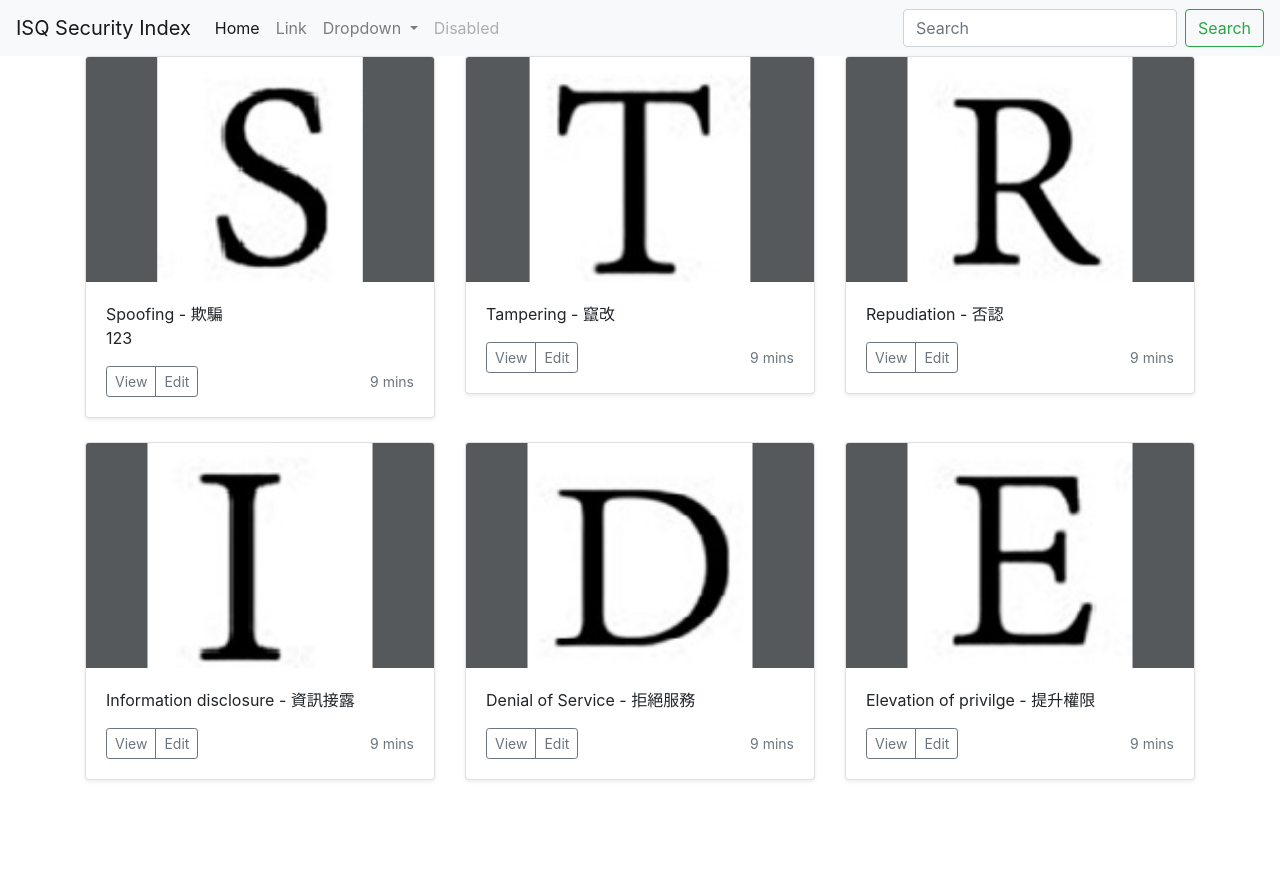
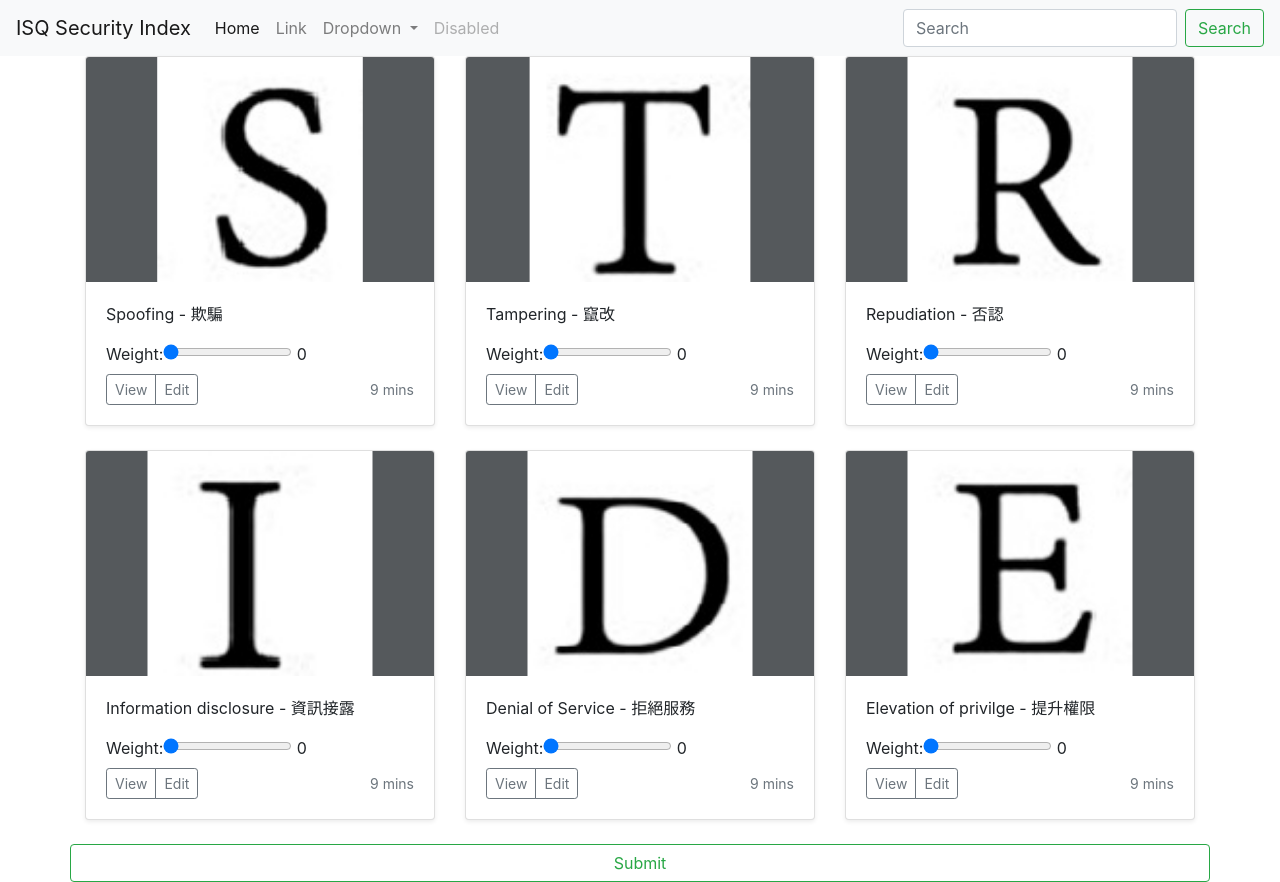
Before and after one commit to spyro12393/SecurityWeb, an Angular app: page / in a window 1280 px wide. Before the commit the page ends 804 px from the top, so only its background shows below. Built offline with nearby package versions, Linux system fonts and the light colour scheme.

Commit message:
<feat>: Add button and STRIDE weight chooser.

```diff
--- a/src/app/app.component.html
+++ b/src/app/app.component.html
@@ -1,3 +1,4 @@
+
 <nav class="navbar navbar-expand-lg navbar-light bg-light">
   <a class="navbar-brand" href="#">ISQ Security Index</a>
   <button class="navbar-toggler" type="button" data-toggle="collapse" data-target="#navbarSupportedContent" aria-controls="navbarSupportedContent" aria-expanded="false" aria-label="Toggle navigation">
--- a/src/app/app.module.ts
+++ b/src/app/app.module.ts
@@ -1,6 +1,7 @@
 import { BrowserModule } from '@angular/platform-browser';
 import { NgModule } from '@angular/core';
 
+import { FormsModule} from '@angular/forms';
 import { AppComponent } from './app.component';
 import { STRIDENavComponent } from './stridenav/stridenav.component';
 
@@ -10,7 +11,8 @@ import { STRIDENavComponent } from './stridenav/stridenav.component';
     STRIDENavComponent
   ],
   imports: [
-    BrowserModule
+    BrowserModule,
+    FormsModule
   ],
   providers: [],
   bootstrap: [AppComponent]
--- /dev/null
+++ b/src/app/strideVal.ts
@@ -0,0 +1,8 @@
+export class strideVal {
+    spoofing: number;
+    tampering: number;
+    repudiation: number;
+    information: number;
+    denial: number;
+    elevation: number;
+}
--- a/src/app/stridenav/stridenav.component.html
+++ b/src/app/stridenav/stridenav.component.html
@@ -1,11 +1,13 @@
 <div class="container">
-
   <div class="row">
     <div class="col-md-4">
       <div class="card mb-4 shadow-sm">
         <svg class="bd-placeholder-img card-img-top" width="100%" height="225" xmlns="http://www.w3.org/2000/svg" preserveAspectRatio="xMidYMid slice" focusable="false" role="img" aria-label="Placeholder: Thumbnail"><title>Spoofing</title><rect width="100%" height="100%" fill="#55595c"/><image xlink:href="../../assets/S.jpg" width="100%" height="100%"/></svg>
         <div class="card-body">
-          <p class="card-text">Spoofing - 欺騙<br/>123</p>
+          <p class="card-text">Spoofing - 欺騙<br/></p>
+          <div>
+              <label>Weight: <br> </label> <input [(ngModel)]="strideVal.spoofing" type="range"  value="0" step="1" max="5"/> {{strideVal.spoofing}}
+          </div>
           <div class="d-flex justify-content-between align-items-center">
             <div class="btn-group">
               <button type="button" class="btn btn-sm btn-outline-secondary">View</button>
@@ -22,6 +24,9 @@
         <svg class="bd-placeholder-img card-img-top" width="100%" height="225" xmlns="http://www.w3.org/2000/svg" preserveAspectRatio="xMidYMid slice" focusable="false" role="img" aria-label="Placeholder: Thumbnail"><title>Tampering</title><rect width="100%" height="100%" fill="#55595c"/><image xlink:href="../../assets/T.jpg" width="100%" height="100%"/></svg>
         <div class="card-body">
           <p class="card-text">Tampering - 竄改</p>
+          <div>
+              <label>Weight: <br> </label> <input [(ngModel)]="strideVal.tampering" type="range"  value="0" step="1" max="5"/> {{strideVal.tampering}}
+          </div>
           <div class="d-flex justify-content-between align-items-center">
             <div class="btn-group">
               <button type="button" class="btn btn-sm btn-outline-secondary">View</button>
@@ -38,6 +43,9 @@
         <svg class="bd-placeholder-img card-img-top" width="100%" height="225" xmlns="http://www.w3.org/2000/svg" preserveAspectRatio="xMidYMid slice" focusable="false" role="img" aria-label="Placeholder: Thumbnail"><title>Repudiation</title><rect width="100%" height="100%" fill="#55595c"/><image xlink:href="../../assets/R.jpg" width="100%" height="100%"/></svg>
         <div class="card-body">
           <p class="card-text">Repudiation - 否認</p>
+          <div>
+              <label>Weight: <br> </label> <input [(ngModel)]="strideVal.repudiation" type="range"  value="0" step="1" max="5"/> {{strideVal.repudiation}}
+          </div>
           <div class="d-flex justify-content-between align-items-center">
             <div class="btn-group">
               <button type="button" class="btn btn-sm btn-outline-secondary">View</button>
@@ -54,6 +62,9 @@
         <svg class="bd-placeholder-img card-img-top" width="100%" height="225" xmlns="http://www.w3.org/2000/svg" preserveAspectRatio="xMidYMid slice" focusable="false" role="img" aria-label="Placeholder: Thumbnail"><title>Information disclosure</title><rect width="100%" height="100%" fill="#55595c"/><image xlink:href="../../assets/I.jpg" width="100%" height="100%"/></svg>
         <div class="card-body">
           <p class="card-text">Information disclosure - 資訊接露</p>
+          <div>
+              <label>Weight: <br> </label> <input [(ngModel)]="strideVal.information" type="range"  value="0" step="1" max="5"/> {{strideVal.information}}
+          </div>
           <div class="d-flex justify-content-between align-items-center">
             <div class="btn-group">
               <button type="button" class="btn btn-sm btn-outline-secondary">View</button>
@@ -70,6 +81,9 @@
         <svg class="bd-placeholder-img card-img-top" width="100%" height="225" xmlns="http://www.w3.org/2000/svg" preserveAspectRatio="xMidYMid slice" focusable="false" role="img" aria-label="Placeholder: Thumbnail"><title>Denial of Service</title><rect width="100%" height="100%" fill="#55595c"/><image xlink:href="../../assets/D.jpg" width="100%" height="100%"/></svg>
         <div class="card-body">
           <p class="card-text">Denial of Service - 拒絕服務</p>
+          <div>
+              <label>Weight: <br> </label> <input [(ngModel)]="strideVal.denial" type="range"  value="0" step="1" max="5"/> {{strideVal.denial}}
+          </div>
           <div class="d-flex justify-content-between align-items-center">
             <div class="btn-group">
               <button type="button" class="btn btn-sm btn-outline-secondary">View</button>
@@ -86,6 +100,9 @@
         <svg class="bd-placeholder-img card-img-top" width="100%" height="225" xmlns="http://www.w3.org/2000/svg" preserveAspectRatio="xMidYMid slice" focusable="false" role="img" aria-label="Placeholder: Thumbnail"><title>Elevation of privilge</title><rect width="100%" height="100%" fill="#55595c"/><image xlink:href="../../assets/E.jpg" width="100%" height="100%"/></svg>
         <div class="card-body">
           <p class="card-text">Elevation of privilge - 提升權限</p>
+          <div>
+              <label>Weight: <br> </label> <input [(ngModel)]="strideVal.elevation" type="range"  value="0" step="1" max="5"/> {{strideVal.elevation}}
+          </div>
           <div class="d-flex justify-content-between align-items-center">
             <div class="btn-group">
               <button type="button" class="btn btn-sm btn-outline-secondary">View</button>
@@ -96,4 +113,5 @@
         </div>
       </div>
     </div>
+    <button type="button" class="btn btn-outline-success btn-block">Submit</button>
   </div>
--- a/src/app/stridenav/stridenav.component.ts
+++ b/src/app/stridenav/stridenav.component.ts
@@ -1,4 +1,5 @@
 import { Component, OnInit } from '@angular/core';
+import { strideVal } from '../strideVal';
 
 @Component({
   selector: 'app-stridenav',
@@ -9,6 +10,24 @@ export class STRIDENavComponent implements OnInit {
   flag = 'STRIDENav works!'
   imgURL = '../../assets/'
 
+  strideVal: strideVal = {
+    spoofing: 0,
+    tampering: 0,
+    repudiation: 0,
+    information: 0,
+    denial: 0,
+    elevation: 0
+  }
+
+  strideScale = [
+    { id: 1, name: '極不重要', value: 0.00 },
+    { id: 2, name: '較不重要', value: 0.25 },
+    { id: 3, name: '普通', value: 0.5 },
+    { id: 4, name: '高度重要', value: 0.75 },
+    { id: 5, name: '極度重要', value: 1.00 }
+  ];
+
+
   constructor() { }
 
   ngOnInit() {
```
